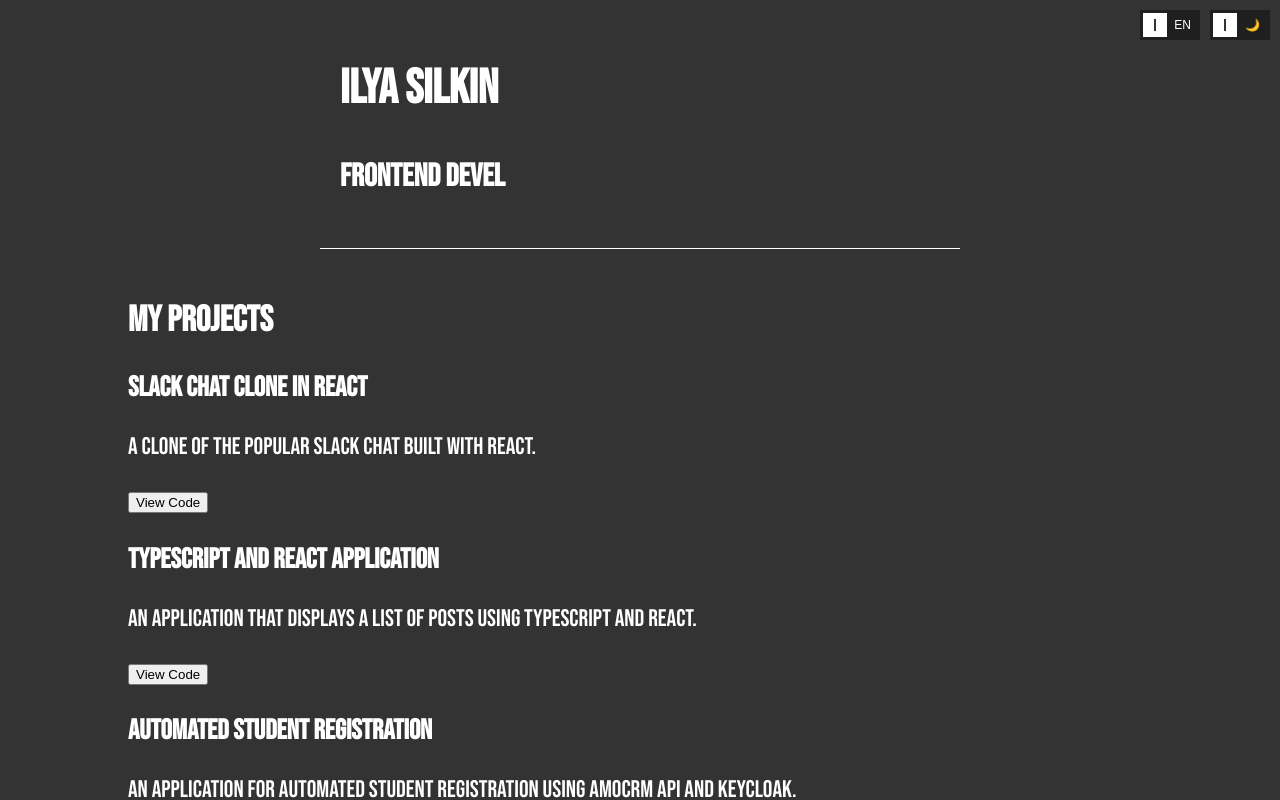
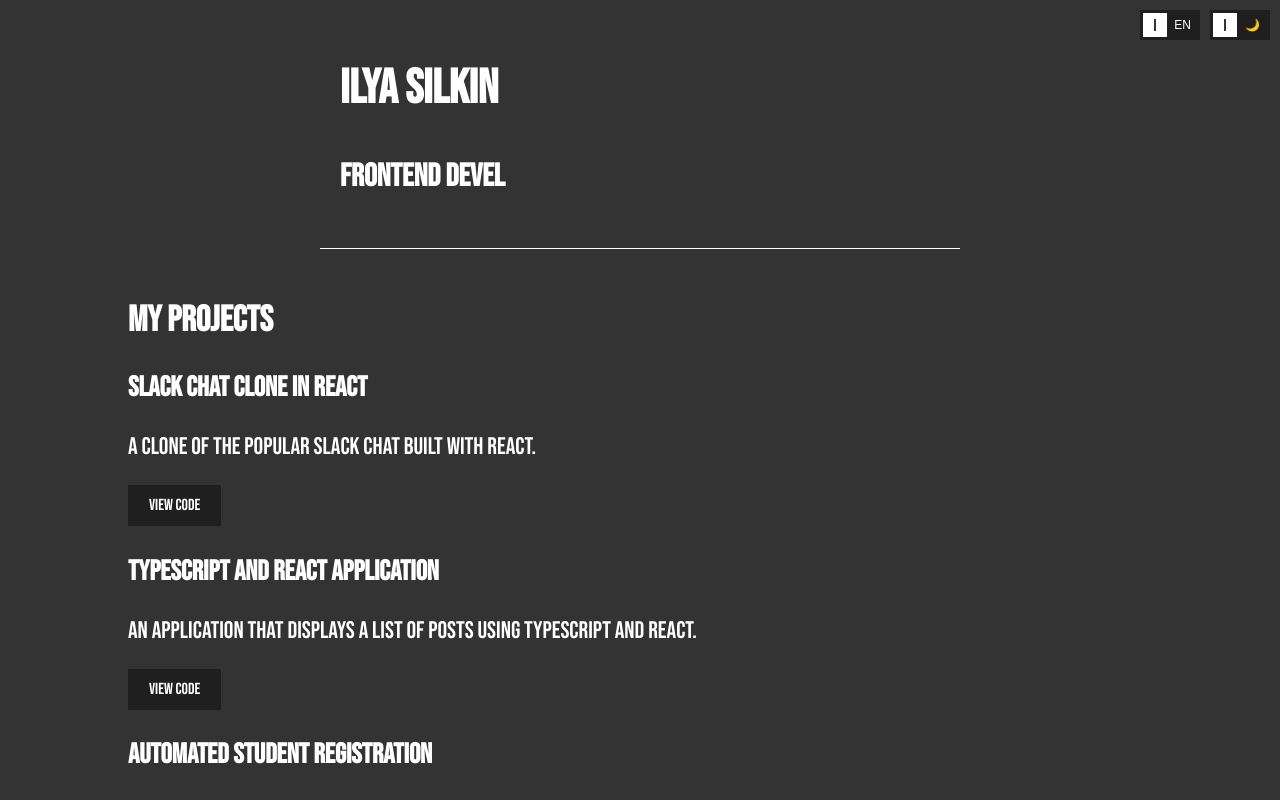
Before and after one commit to ilyasilkin27/ilya-silkin-portfolio, a React (Create React App) app: page / in a window 1280 px wide. Shown: the top 800 px of the page. Built offline with nearby package versions, Linux system fonts and the light colour scheme.

Commit message:
update design

```diff
--- a/src/components/Projects.tsx
+++ b/src/components/Projects.tsx
@@ -40,7 +40,7 @@ const Projects: React.FC = () => {
                         <h3>{t(`projects.${project.key}`)}</h3>
                         <p>{t(`projects.${project.key}Description`)}</p>
                         <a href={project.link} target="_blank" rel="noopener noreferrer">
-                            <button>{t('button.viewCode')}</button>
+                            <button className='viewCode'>{t('button.viewCode')}</button>
                         </a>
                     </div>
                 ))}
--- a/src/styles/main.css
+++ b/src/styles/main.css
@@ -47,6 +47,22 @@ body.light {
     font-size: 1.5rem;
 }
 
+.viewCode {
+    background-color: #1f1f1f;
+    color: #fff;
+    border: 1px solid #1f1f1f;
+    padding: 10px 20px;
+    cursor: pointer;
+    transition: background-color 0.3s, color 0.3s, border-color 0.3s;
+    font-family: 'Bebas Neue', 'Oswald';
+    font-size: 1rem;
+}
+
+button:hover {
+    background-color: #fff;
+    color: #1f1f1f;
+}
+
 ::-webkit-scrollbar {
     width: 20px;
     height: 20px;
```
